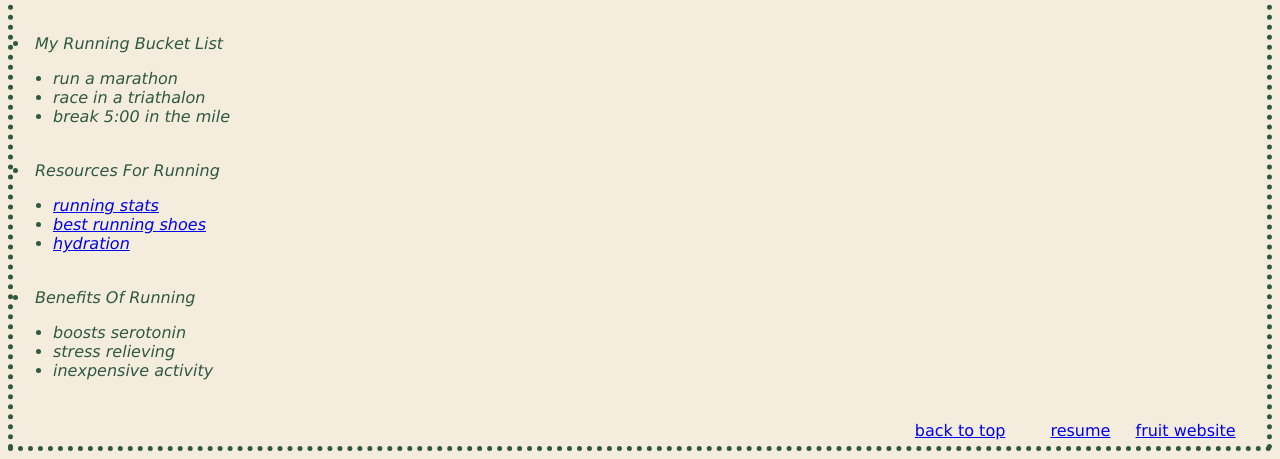
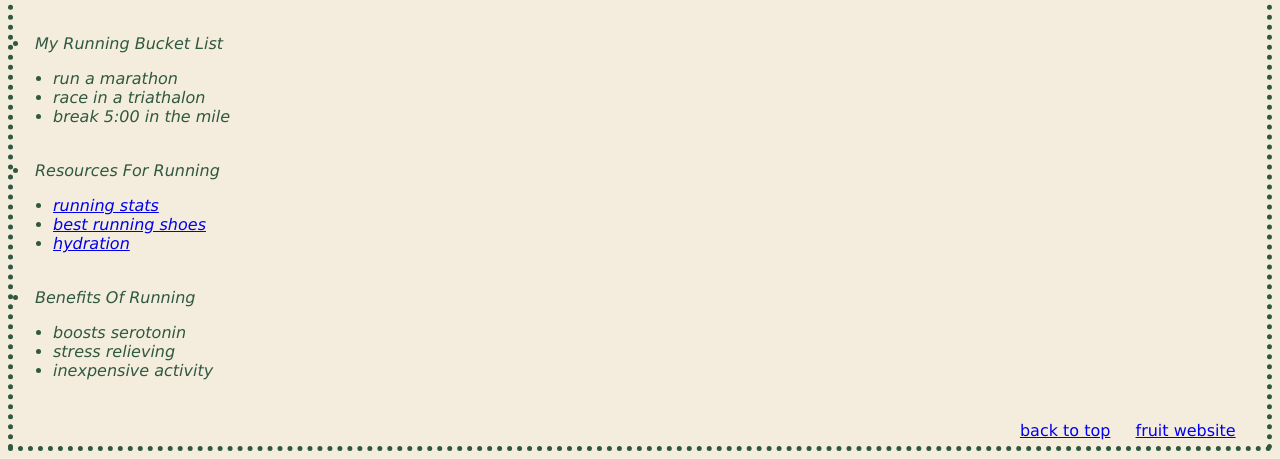
Before and after one commit to Alliegg12346/IS201Final, a plain HTML site: page index.html in a window 1280 px wide. Shown: the part 1441-1900 px from the top of the page. Drawn offline with Linux system fonts and the light colour scheme.

Commit message:
Update index.html

```diff
--- a/index.html
+++ b/index.html
@@ -83,7 +83,6 @@
        <!--links to other pages-->
        <div style="text-align: right; width: 95%; margin: 6 auto;">
        <a style="margin: 20px;"  href="#top">back to top</a>
-       <a style="margin: 20px;" href="html/resume.html">resume</a>
        <a href="startbootstrap-freelancer-gh-pages/index.html">fruit website</a>
     </div>
     </body>
```
